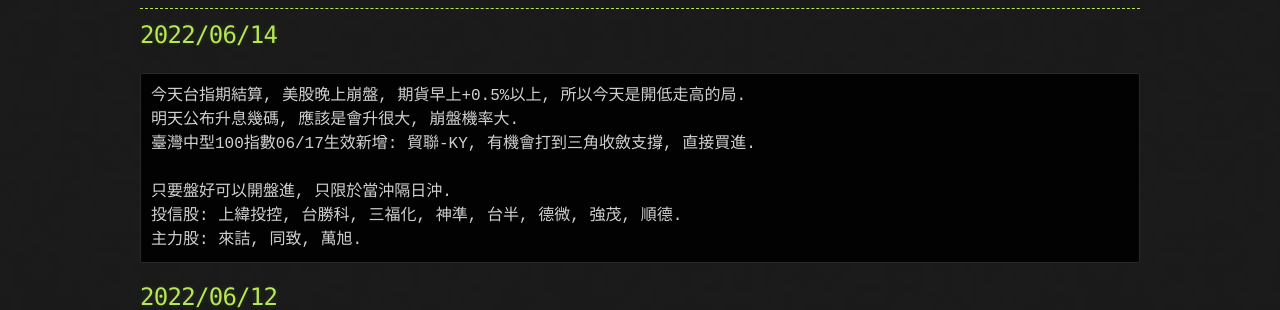
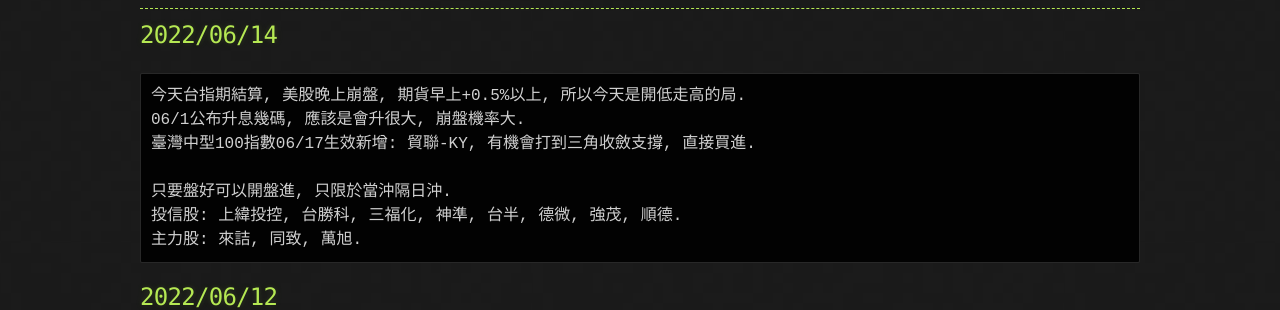
Before and after one commit to lepg5487/Stock_God, a Jekyll site: the page built from index.md, in a window 1280 px wide and 900 px high. Shown: the part 290-600 px from the top of the window. Built offline with Jekyll 4.4.1, drawn with Linux system fonts in a browser that asks for light colours; our own code applies the rules of GitHub Pages for plain Markdown files.

Commit message:
Update index.md

````diff
--- a/index.md
+++ b/index.md
@@ -9,7 +9,7 @@
 ## 2022/06/14
 ```
 今天台指期結算, 美股晚上崩盤, 期貨早上+0.5%以上, 所以今天是開低走高的局.
-明天公布升息幾碼, 應該是會升很大, 崩盤機率大.
+06/1公布升息幾碼, 應該是會升很大, 崩盤機率大.
 臺灣中型100指數06/17生效新增: 貿聯-KY, 有機會打到三角收斂支撐, 直接買進.
 
 只要盤好可以開盤進, 只限於當沖隔日沖.
````
